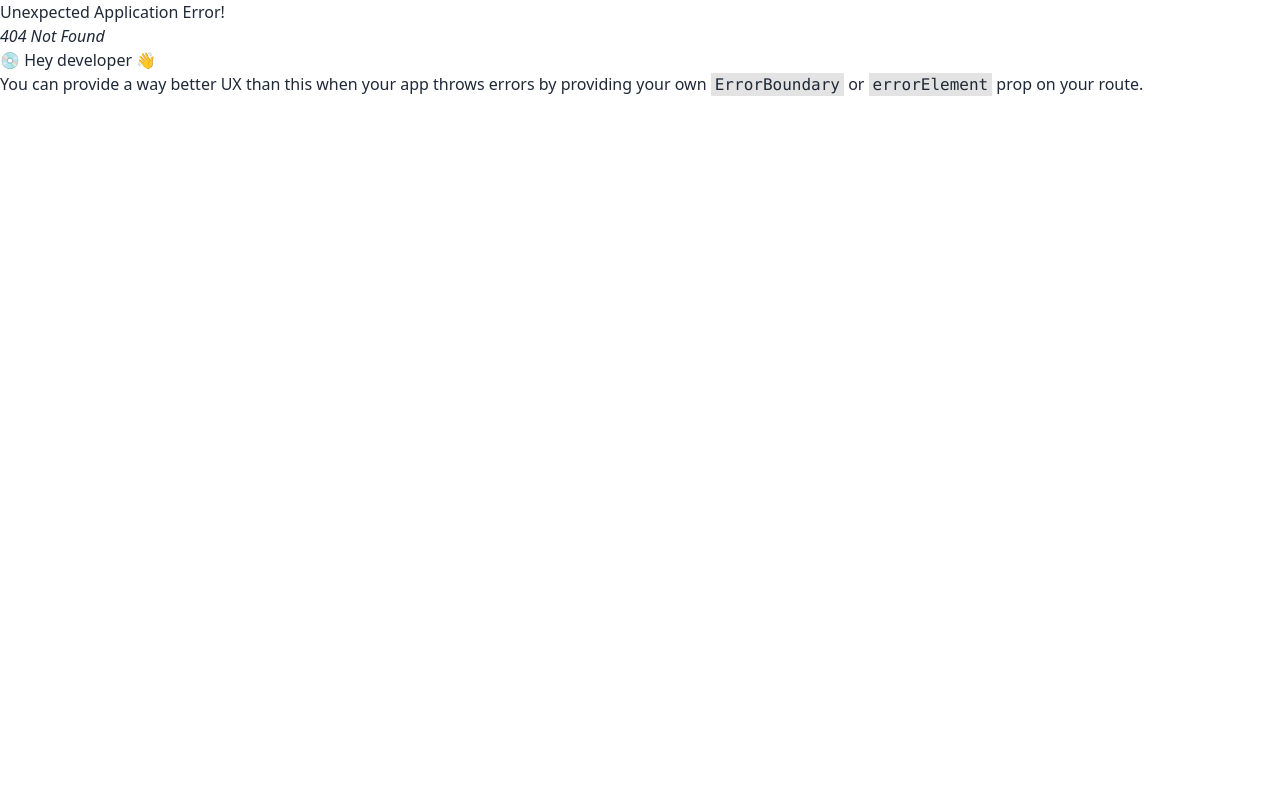
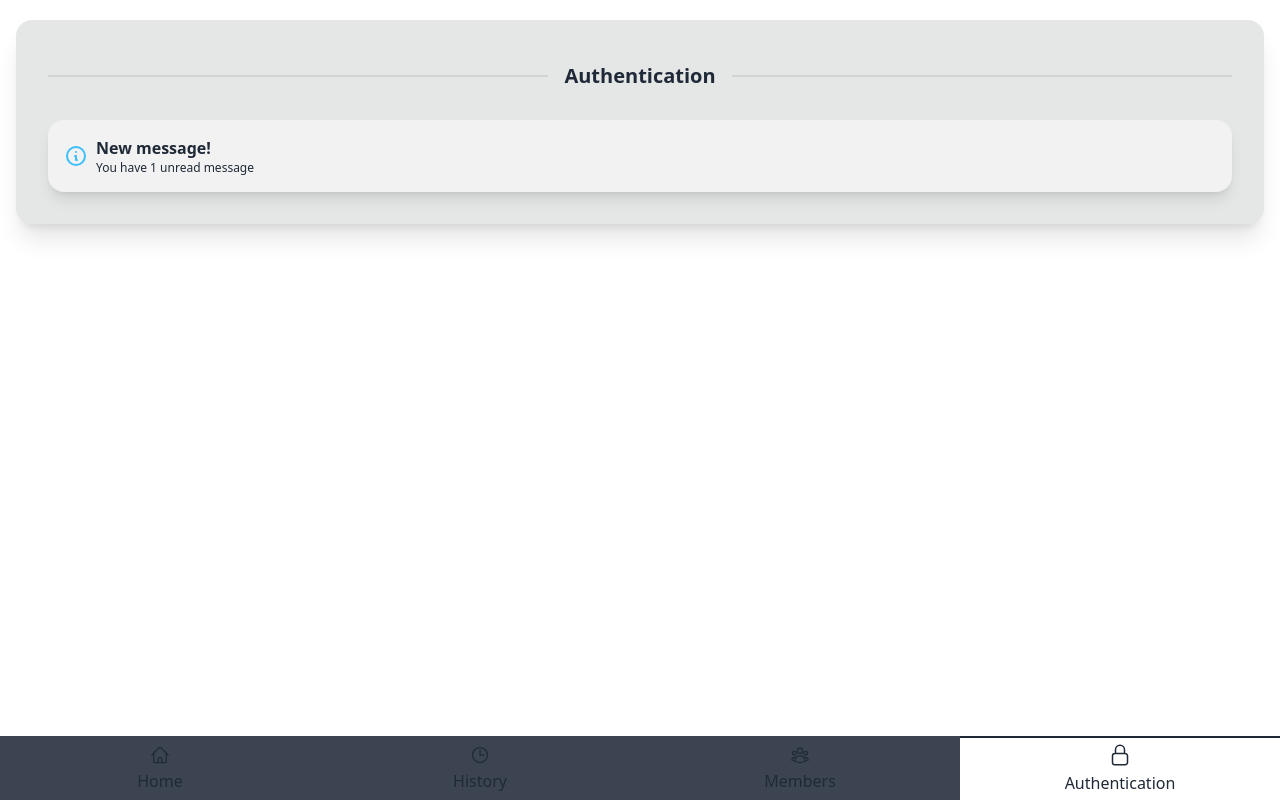
Before and after one commit to masihgh/GodzilaTodoList, a React (Vite) app: page /auth in a window 1280 px wide. Before the commit this address had no page. Built offline with nearby package versions, Linux system fonts and the light colour scheme.

Commit message:
add Auth Page To App

```diff
--- a/src/components/NavigationMenu.jsx
+++ b/src/components/NavigationMenu.jsx
@@ -33,6 +33,17 @@ function NavigationMenu() {
                 </svg>
                 <span className="btm-nav-label">Members</span>
             </NavLink>
+            <NavLink
+                to="/auth"
+                className={({ isActive, isPending }) =>
+                    isPending ? "pending" : isActive ? "active" : "bg-neutral"
+                }>
+                <svg xmlns="http://www.w3.org/2000/svg" fill="none" viewBox="0 0 24 24" strokeWidth={1.5} stroke="currentColor" className="w-6 h-6">
+                    <path strokeLinecap="round" strokeLinejoin="round" d="M16.5 10.5V6.75a4.5 4.5 0 10-9 0v3.75m-.75 11.25h10.5a2.25 2.25 0 002.25-2.25v-6.75a2.25 2.25 0 00-2.25-2.25H6.75a2.25 2.25 0 00-2.25 2.25v6.75a2.25 2.25 0 002.25 2.25z" />
+                </svg>
+
+                <span className="btm-nav-label">Authentication</span>
+            </NavLink>
         </div>
     );
 }
--- a/src/main.jsx
+++ b/src/main.jsx
@@ -7,6 +7,7 @@ import Home from './pages/Home'
 import History from './pages/History';
 import Members from './pages/Members';
 import './assets/App.css'
+import Auth from './pages/Auth';
 
 const router = createBrowserRouter([
   {
@@ -18,6 +19,9 @@ const router = createBrowserRouter([
   },{
     path: "members/",
     element: <Members />,
+  },{
+    path: "auth/",
+    element: <Auth />,
   },
 ]);
 
--- /dev/null
+++ b/src/pages/Auth.jsx
@@ -0,0 +1,26 @@
+import MainLayout from "../layouts/MainLayout"
+
+function Auth() {
+    return (
+        <MainLayout>
+
+        <div className="card bg-base-300 shadow-xl p-8 ">
+          <div className="divider">Authentication</div>
+          <div className="alert shadow-lg mt-5">
+            <div>
+              <svg xmlns="http://www.w3.org/2000/svg" fill="none" viewBox="0 0 24 24" className="stroke-info flex-shrink-0 w-6 h-6"><path strokeLinecap="round" strokeLinejoin="round" strokeWidth="2" d="M13 16h-1v-4h-1m1-4h.01M21 12a9 9 0 11-18 0 9 9 0 0118 0z"></path></svg>
+              <div>
+                <h3 className="font-bold">New message!</h3>
+                <div className="text-xs">You have 1 unread message</div>
+              </div>
+            </div>
+          </div>
+
+        </div>
+
+      </MainLayout>
+
+    );
+}
+
+export default Auth;
```
